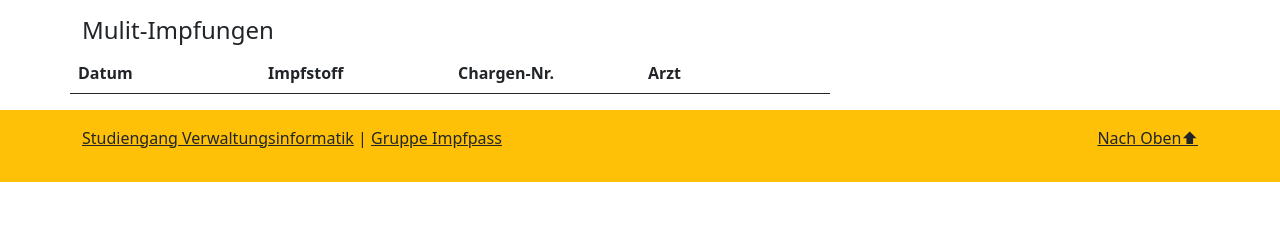
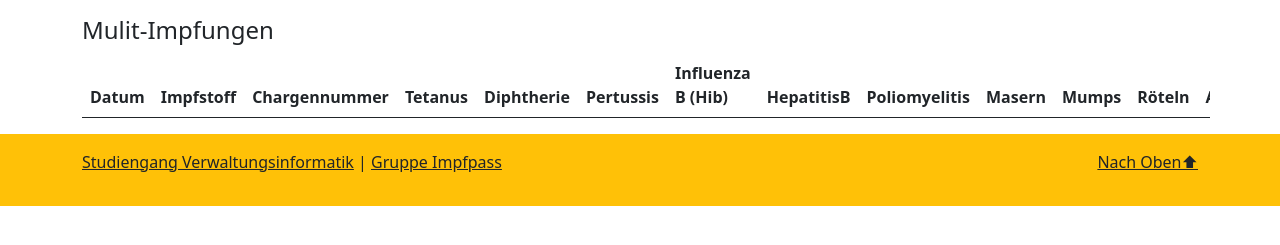
Before and after one commit to FranzBogmann/M10-TL_Impfpass_Webanwendung, a PHP site: page /Impfpass.php in a window 1280 px wide. Shown: the part 226-471 px from the top of the page. Run offline with PHP 8.4, Linux system fonts and the light colour scheme; lists and menus that the app fills with data are empty.

Commit message:
Html der multiimpfung

```diff
--- a/Impfpass.php
+++ b/Impfpass.php
@@ -186,13 +186,23 @@
             </div>
             <h4>Mulit-Impfungen</h4>
             <div class="row">
+                <div class="table-responsive">
                 <table id="abgeschlossene" class="table table-hover">
                     <thead>
-                        <tr class="d-flex">
-                            <th class="col-2">Datum</th>
-                            <th class="col-2">Impfstoff</th>
-                            <th class="col-2">Chargen-Nr.</th>
-                            <th class="col-2">Arzt</th>
+                        <tr>
+                            <th>Datum</th>
+                            <th>Impfstoff</th>
+                            <th>Chargennummer</th>
+                            <th>Tetanus</th>
+                            <th>Diphtherie</th>
+                            <th>Pertussis</th>
+                            <th>Influenza B (Hib)</th>
+                            <th>HepatitisB</th>
+                            <th>Poliomyelitis</th>
+                            <th>Masern</th>
+                            <th>Mumps</th>
+                            <th>Röteln</th>
+                            <th>Arzt</th>
                         </tr>
                     </thead>
                     <tbody>
@@ -216,6 +226,7 @@
                         </tr> -->
                     </tbody>
                 </table>
+                </div>
             </div>
         </div>
         <!-- Hier endet der Inhalt der Seite-->
```
